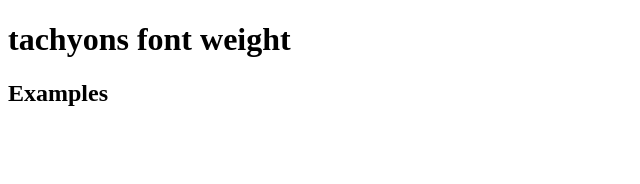
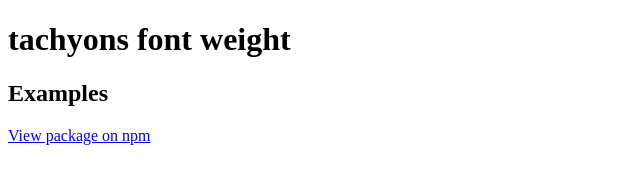
Before and after one commit to mrmrs/tachyons-font-weight, a website: page index.html in a window 1280 px wide. Shown: the whole page, without its empty margins (0-640 px from the left). Drawn offline with Linux system fonts and the light colour scheme.

Commit message:
Adding link to npm module

```diff
--- a/index.html
+++ b/index.html
@@ -13,5 +13,6 @@
   <body>
     <h1>tachyons font weight</h1>
     <h2>Examples</h2>
+    <a href="http://npmjs.org/package/tachyons-font-weight" title="tachyons-font-weight">View package on npm</a>
   </body>
 </html>
```
